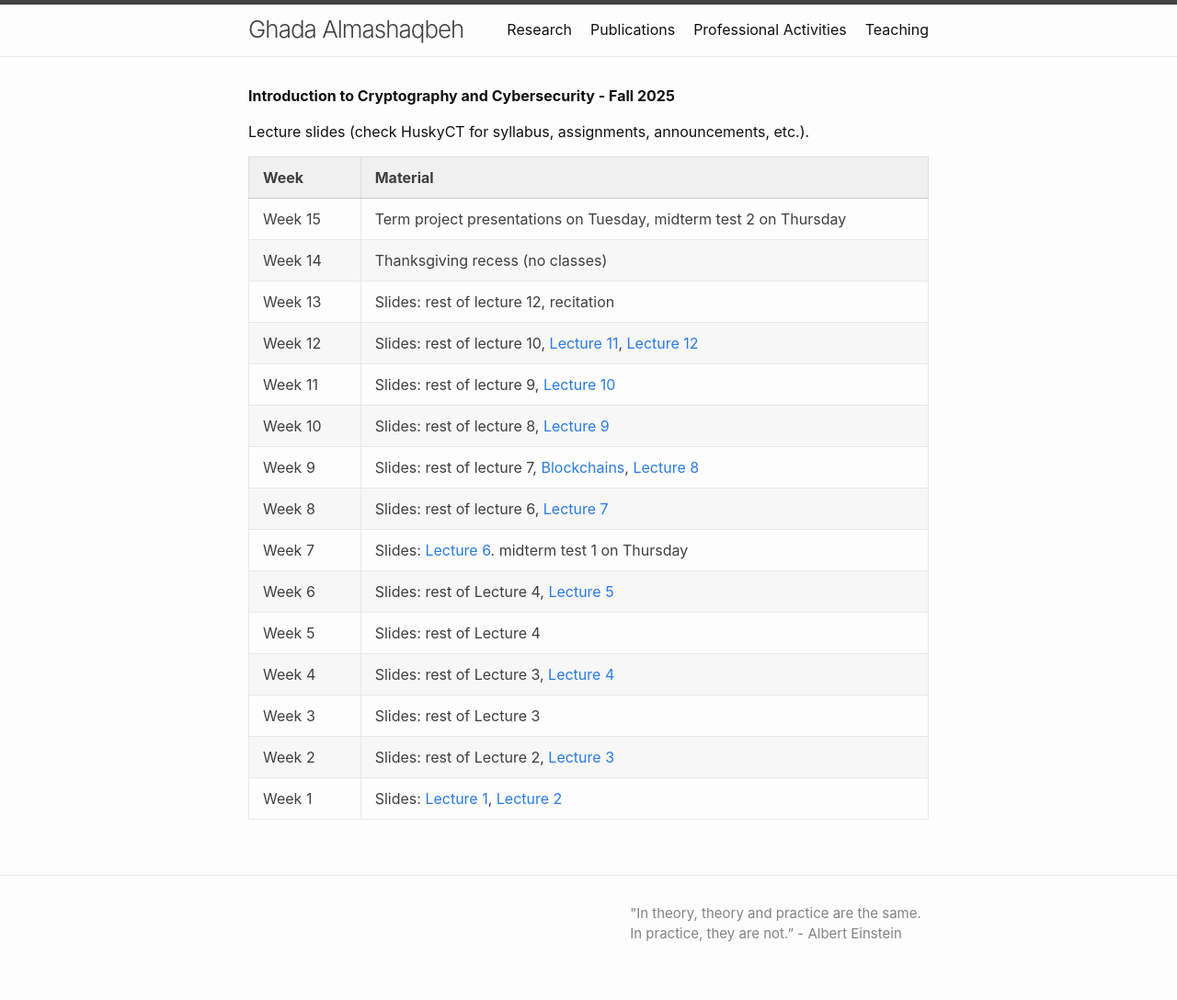
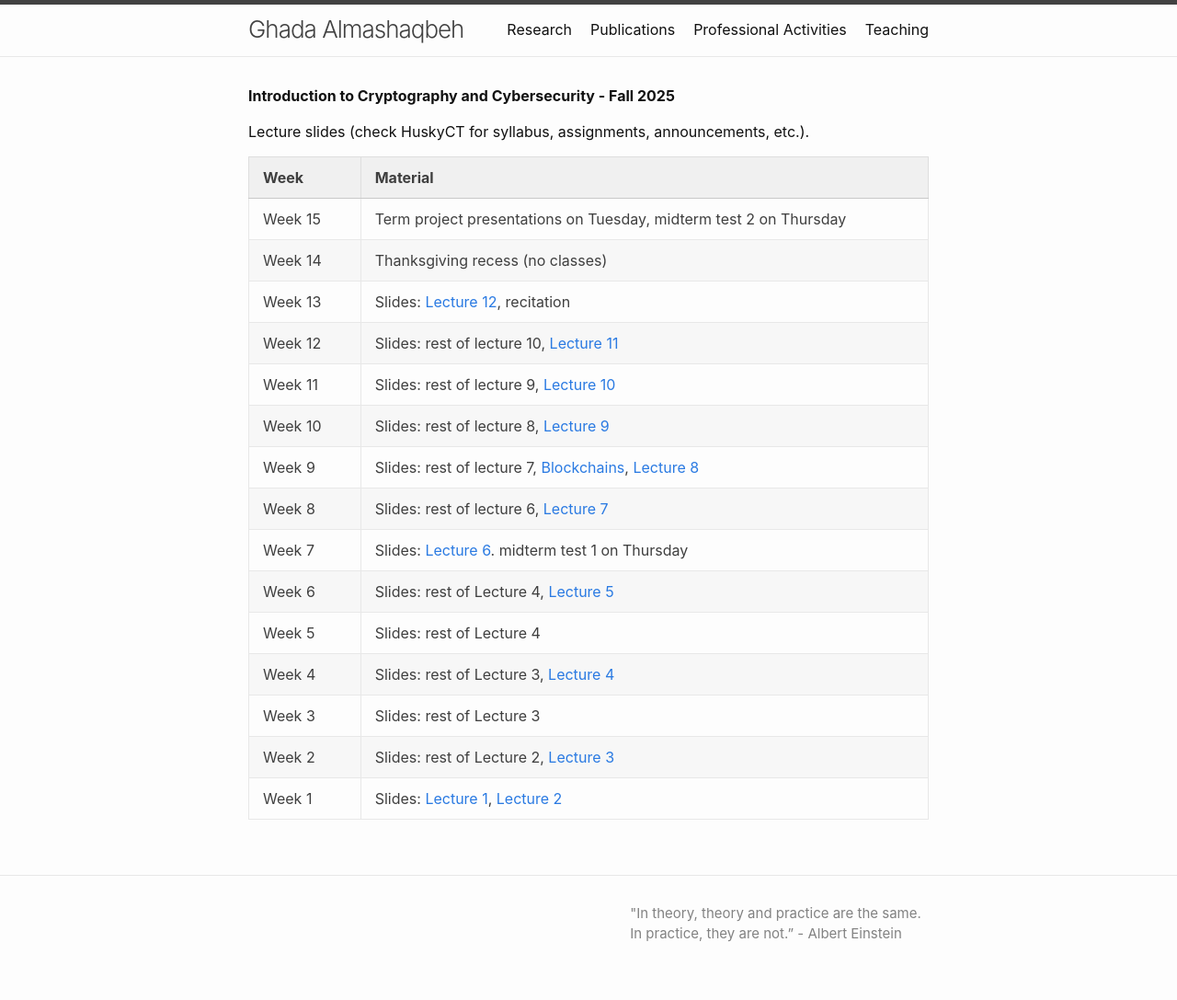
Before and after one commit to GhadaAlmashaqbeh/GhadaAlmashaqbeh.github.io, a Jekyll site: the page built from courses/cse3400-f2025/index.md, in a window 1280 px wide. Shown: the whole page at 92% size. Built offline with Jekyll 4.4.1, drawn with Linux system fonts in a browser that asks for light colours.

Commit message:
add lect 12

```diff
--- a/courses/cse3400-f2025/index.md
+++ b/courses/cse3400-f2025/index.md
@@ -10,8 +10,8 @@ Lecture slides (check HuskyCT for syllabus, assignments, announcements, etc.).
 |----------|--------------------|
 | Week 15 | Term project presentations on Tuesday, midterm test 2 on Thursday|
 | Week 14 | Thanksgiving recess (no classes)|
-| Week 13 | Slides: rest of lecture 12, recitation |
-| Week 12 | Slides: rest of lecture 10, [Lecture 11](./lecture11.pdf), [Lecture 12](./lecture12.pdf)|
+| Week 13 | Slides: [Lecture 12](./lecture12.pdf), recitation |
+| Week 12 | Slides: rest of lecture 10, [Lecture 11](./lecture11.pdf)|
 | Week 11 | Slides: rest of lecture 9, [Lecture 10](./lecture10.pdf)|
 | Week 10 | Slides: rest of lecture 8, [Lecture 9](./lecture9.pdf)|
 | Week 9 | Slides: rest of lecture 7, [Blockchains](./blockchains.pdf), [Lecture 8](./lecture8.pdf)|
```
